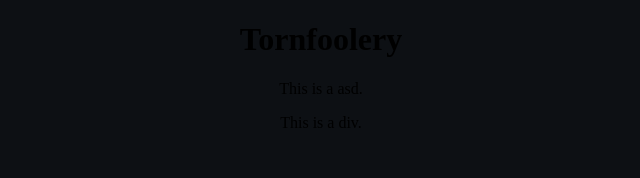
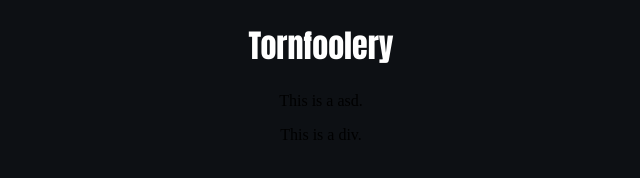
Before and after one commit to Tornfoolery/tornfoolery.github.io, a plain HTML site: page index.html in a window 1280 px wide. Shown: the whole page, without its empty margins (319-959 px from the left). Drawn offline with Linux system fonts and the light colour scheme.

Commit message:
Update index.html

```diff
--- a/index.html
+++ b/index.html
@@ -4,6 +4,8 @@
         <style>
             h1 {
                 text-align: center;
+                color: white;
+                font-family: Impact, Haettenschweiler, 'Arial Narrow Bold', sans-serif;
             }
             p {
                 text-align: center;
```
